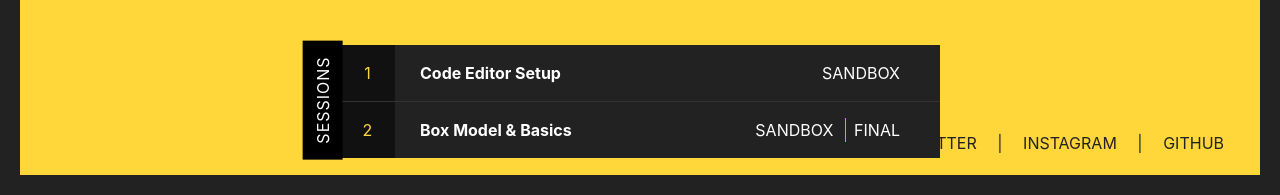
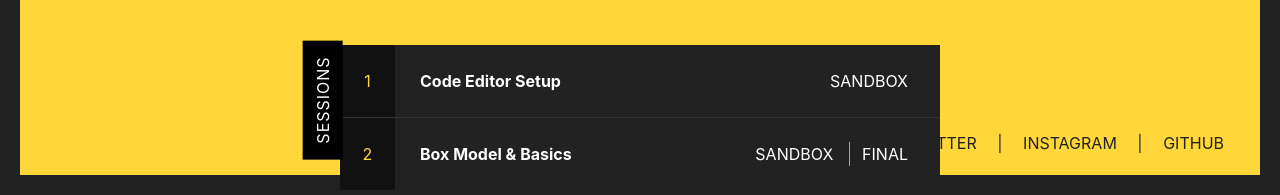
Before and after one commit to CodersofColor/100_Days_Of_Style, a website: page index.html in a window 1280 px wide. Shown: the part 605-800 px from the top of the page. Drawn offline with nearby package versions, Linux system fonts and the light colour scheme.

Commit message:
update to links style

```diff
--- a/index.html
+++ b/index.html
@@ -29,6 +29,7 @@
   </section>
 
   <div class="link-list">
+    <a href="https://www.youtube.com/channel/UC50BFllxOlLGyLxrBrluSzQ?sub_confirmation=1" target="_blank">YouTube</a> |
     <a href="https://twitter.com/codersofcolor_" target="_blank">Twitter</a> | <a href="https://www.instagram.com/codersofcolor_/" target="_blank">Instagram</a> | <a href="https://github.com/CodersofColor/Zero-to-100-with-HTML-and-CSS" target="_blank">Github</a>
   </div>
 </body>
--- a/utils/general.css
+++ b/utils/general.css
@@ -122,7 +122,7 @@ body.frame{
   display:flex;
   justify-content: space-between;
   align-items: center;
-  padding:1rem 2rem 1rem 5rem;
+  padding:1.5rem 2rem 1.5rem 5rem;
   border-bottom:solid 1px #333;
   font-weight: bold;
   counter-increment: list-item;
@@ -149,14 +149,18 @@ body.frame{
 }
 .list li a {
   display:inline-block;
-  padding:0 .5rem;
+  padding:0 .75rem;
   font-weight: normal;
   text-decoration: none;
   text-transform: uppercase;
   color:white;
   transition: all ease-in-out .2s;
 }
+.list li a:only-child{
+  padding-right:0;
+}
 .list li a:nth-child(even){
+  padding-right:0;
   border-left:solid 1px var(--bg-gold-dark);
 }
 .list li a:hover{
```
Also changed, not shown: src/01_Setup/index.html (+2 -1 lines).
